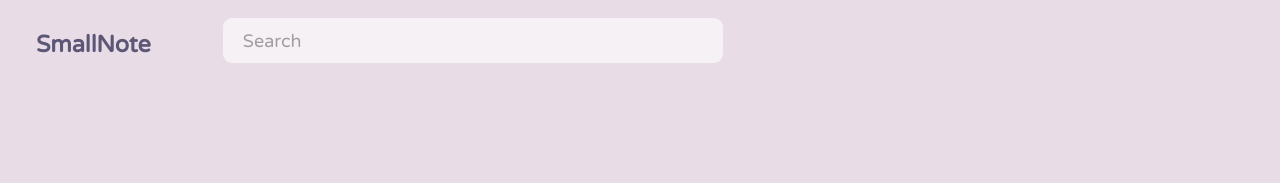
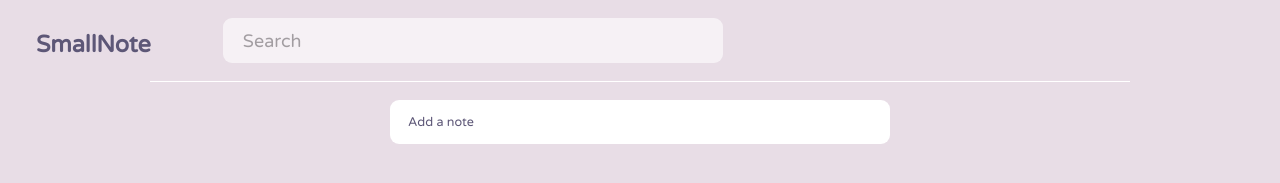
Before and after one commit to Utkarshbhimte/smallnote, a Gatsby site: page / in a window 1280 px wide. Shown: the top 183 px of the page. Built offline with nearby package versions, Linux system fonts and the light colour scheme; Gatsby itself is replaced by a stand-in of ours.

Commit message:
feat: added create note form

```diff
--- a/gatsby-config.js
+++ b/gatsby-config.js
@@ -11,6 +11,14 @@ module.exports = {
       options: {
         name: `images`,
         path: `${__dirname}/src/images`,
+      },
+    },
+    {
+      resolve: "gatsby-plugin-react-svg",
+      options: {
+        rule: {
+          include: /images/,
+        },
       },
     },
     `gatsby-transformer-sharp`,
--- a/package.json
+++ b/package.json
@@ -11,6 +11,7 @@
     "gatsby-plugin-manifest": "^2.2.31",
     "gatsby-plugin-offline": "^3.0.27",
     "gatsby-plugin-react-helmet": "^3.1.16",
+    "gatsby-plugin-react-svg": "^3.0.0",
     "gatsby-plugin-sharp": "^2.3.5",
     "gatsby-plugin-styled-components": "^3.1.18",
     "gatsby-source-filesystem": "^2.1.40",
--- /dev/null
+++ b/src/components/AddNote.js
@@ -0,0 +1,253 @@
+import React, { useRef, useState, useEffect } from "react"
+import styled from "styled-components"
+import { useDispatch } from "react-redux"
+import { addNote } from "../state/actions/notes.actions"
+import addPinIcon from "../images/add-pin.svg"
+import removePinIcon from "../images/remove-pin.svg"
+import donePinIcon from "../images/done-pin.svg"
+
+const AddNoteStyled = styled.div`
+  border-top: 1px solid white;
+  padding-top: 1rem;
+
+  .pin-btn {
+    will-change: transform, opacity;
+    opacity: 0;
+    transform: scale(1);
+    transition: all 0.3s ease-in-out;
+    z-index: 5;
+  }
+
+  .show-when-focused {
+    display: ${props => (props.expand ? "block !important" : "")};
+    opacity: ${props => (props.expand ? "1" : "")};
+    transform: ${props => (props.expand ? "scale(1)" : "")};
+  }
+
+  .note-input,
+  .title-input {
+    transition: all 0.3s ease-in-out;
+    border: none;
+    padding: 0 1rem;
+    width: 100%;
+    display: block;
+    outline: none;
+    font-size: 0.7rem;
+    background: white;
+    line-height: 1.2rems;
+    position: relative;
+
+    &:not(:empty) {
+      &::after {
+        display: none;
+      }
+    }
+  }
+
+  .title-input {
+    margin-bottom: 0.5rem;
+    &:empty {
+      display: none;
+    }
+
+    &::after {
+      content: "Title";
+      position: absolute;
+      display: block;
+      top: 0;
+      left: 1rem;
+    }
+  }
+  .note-input {
+    z-index: 4;
+
+    &::after {
+      content: "Add a note";
+      position: absolute;
+      display: block;
+      top: 0;
+      left: 1rem;
+    }
+  }
+
+  .input-wrapper {
+    margin: 0;
+    position: relative;
+    margin: 0 auto;
+    width: 500px;
+    display: block;
+    overflow: hidden;
+    border-radius: 0.5rem;
+    background: white;
+    transition: all 0.3s ease-in-out;
+    padding: 0.5rem 0;
+  }
+
+  .button-wrapper {
+    padding: 0 1rem;
+    height: ${props => (props.expand ? "1.5rem" : 0)};
+    overflow: hidden;
+    transition: all 0.3s ease-in-out;
+    margin-top: 1rem;
+    display: flex;
+    font-size: 0.8rem;
+    line-height: 1.5rem;
+    justify-content: space-between;
+
+    > div[role="button"] {
+      user-select: none;
+      cursor: pointer;
+      transition: all 0.3s ease-in-out;
+      padding: 0 1rem;
+      border-radius: 0.5rem;
+
+      &:hover,
+      &:focus {
+        &:not(.active) {
+          background-color: #f3f3f3;
+        }
+      }
+    }
+  }
+
+  [contenteditable="true"].single-line {
+    white-space: nowrap;
+    overflow: hidden;
+  }
+  [contenteditable="true"].single-line br {
+    display: none;
+  }
+  [contenteditable="true"].single-line * {
+    display: inline;
+    white-space: nowrap;
+  }
+
+  .icon-btn {
+    height: 1.5rem;
+    width: 1.5rem;
+    text-align: center;
+    padding: 0 !important;
+    color: ${props => props.theme.background};
+    display: inline-grid;
+    place-items: center;
+
+    img {
+      margin: 0;
+      height: 1rem;
+      width: 1rem;
+    }
+
+    &.active {
+      background-color: ${props => props.theme.background};
+      color: white;
+    }
+  }
+`
+
+export const AddNote = () => {
+  const dispatch = useDispatch()
+
+  const wrapperRef = useRef()
+  const inputRef = useRef()
+  const titleInputRef = useRef()
+
+  const [isFocused, setIsFocused] = useState(false)
+
+  const [isPinned, setIsPinned] = useState(false)
+
+  const handleFocus = () => setIsFocused(true)
+
+  const shutForm = () => {
+    inputRef.current.innerHTML = ""
+    titleInputRef.current.innerHTML = ""
+    setIsFocused(false)
+    setIsPinned(false)
+  }
+
+  const handleSubmit = event => {
+    event && event.preventDefault()
+    const title = titleInputRef.current.value
+    const value = inputRef.current.value
+    dispatch(addNote({ noteData: { title, text: value } }))
+
+    shutForm()
+  }
+
+  const handleNoteChange = event => {
+    const content = event.target.innerHTML
+    if (content === "<br>") {
+      event.target.innerHTML = ""
+    }
+  }
+
+  const togglePinned = () => setIsPinned(a => !a)
+
+  const handleBlur = () => {
+    console.log("TCL: handleBlur -> handleBlur")
+    const note = inputRef.current.innerHTML
+    const title = titleInputRef.current.innerHTML
+    const isValidNote = title || note
+
+    if (isValidNote) {
+      handleSubmit()
+    } else {
+      shutForm()
+    }
+  }
+
+  const detectBlur = event => {
+    const hasClickedOutside = !wrapperRef.current.contains(event.target)
+    console.log({ hasClickedOutside })
+
+    if (hasClickedOutside) {
+      handleBlur()
+    }
+  }
+
+  useEffect(() => {
+    if (isFocused) {
+      document.addEventListener("click", detectBlur)
+    } else {
+      document.removeEventListener("click", detectBlur)
+    }
+
+    return () => {
+      document.removeEventListener("click", detectBlur)
+    }
+  }, [detectBlur, isFocused])
+
+  return (
+    <AddNoteStyled expand={isFocused}>
+      <form onSubmit={handleSubmit} className="input-wrapper" ref={wrapperRef}>
+        <div
+          contentEditable
+          ref={titleInputRef}
+          type="text"
+          className="title-input show-when-focused single-line"
+        />
+        <div
+          contentEditable
+          ref={inputRef}
+          onInput={handleNoteChange}
+          onFocus={handleFocus}
+          type="text"
+          className="note-input"
+        />
+        {isFocused && (
+          <div className="button-wrapper">
+            <div
+              role="button"
+              className={`icon-btn ${isPinned ? "active" : ""}`}
+              onClick={togglePinned}
+            >
+              <img src={isPinned ? donePinIcon : addPinIcon} alt="" />
+            </div>
+            <div role="button" onClick={shutForm}>
+              Close
+            </div>
+          </div>
+        )}
+      </form>
+    </AddNoteStyled>
+  )
+}
--- a/src/components/NotesWrap.js
+++ b/src/components/NotesWrap.js
@@ -19,7 +19,7 @@ export const NotesWrap = () => {
   return (
     <NoteCardGrid>
       {list.map(noteId => (
-        <NoteCard noteId={noteId} />
+        <NoteCard key={noteId} noteId={noteId} />
       ))}
     </NoteCardGrid>
   )
--- a/src/components/header.js
+++ b/src/components/header.js
@@ -6,6 +6,11 @@ import SearchBar from "./SearchBar"
 
 const StyledHeader = styled.header`
   padding: 1rem 0;
+  position: sticky;
+  top: 0;
+  left: 0;
+  background-color: ${props => props.theme.background};
+  z-index: 9;
 
   a {
     text-decoration: none;
--- a/src/components/sharedStyled.js
+++ b/src/components/sharedStyled.js
@@ -1,7 +1,7 @@
 import styled from "styled-components"
 
 export const Page = styled.div`
-  min-height: 100vh;
+  min-height: 300vh;
   background: ${props => props.theme.background};
   color: ${props => props.theme.primaryText};
 
--- a/src/pages/index.js
+++ b/src/pages/index.js
@@ -7,11 +7,13 @@ import Image from "../components/image"
 import SEO from "../components/seo"
 
 import { NotesWrap } from "../components/NotesWrap"
+import { AddNote } from "../components/AddNote"
 
 const IndexPage = () => (
   <Layout>
     <SEO title="Home" />
     <div className="container">
+      <AddNote />
       <NotesWrap />
     </div>
   </Layout>
--- a/src/state/reducers/notes.reducer.js
+++ b/src/state/reducers/notes.reducer.js
@@ -1,4 +1,5 @@
 import { noteActions } from "../actions/notes.actions"
+import { generateId } from "../../utils"
 
 export const notesReducer = (
   state = { data: {}, activeNote: null, list: [] },
@@ -8,8 +9,17 @@ export const notesReducer = (
   console.log("TCL: action", action)
 
   switch (type) {
-    case [noteActions.ADD_NOTE]: {
-      return { ...state, editor: payload.noteData }
+    case noteActions.ADD_NOTE: {
+      console.log("aaya")
+      const newID = generateId()
+      return {
+        ...state,
+        data: {
+          ...state.data,
+          [newID]: payload.noteData,
+        },
+        list: [newID, ...state.list],
+      }
     }
 
     default:
--- /dev/null
+++ b/src/utils.js
@@ -0,0 +1,11 @@
+export const generateId = () => {
+  // Math.random should be unique because of its seeding algorithm.
+  // Convert it to base 36 (numbers + letters), and grab the first 9 characters
+  // after the decimal.
+  return (
+    "_" +
+    Math.random()
+      .toString(36)
+      .substr(2, 9)
+  )
+}
```
Also changed, not shown: src/images/add-pin.svg (added), src/images/done-pin.svg (added), src/images/remove-pin.svg (added), 1 other file.
